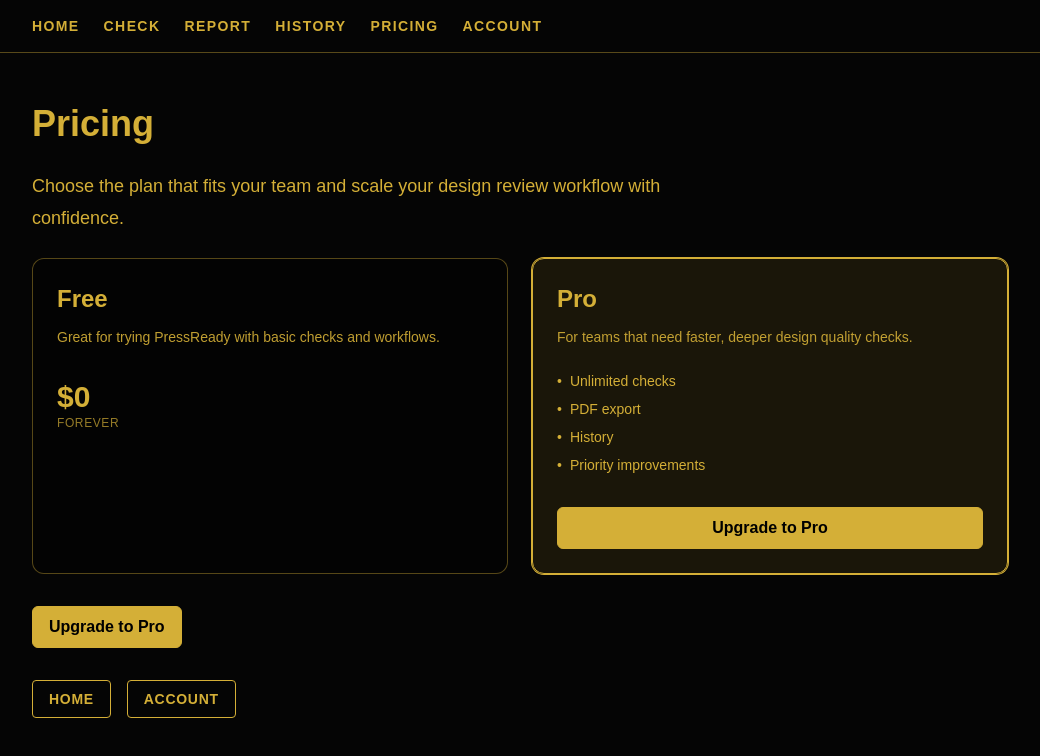
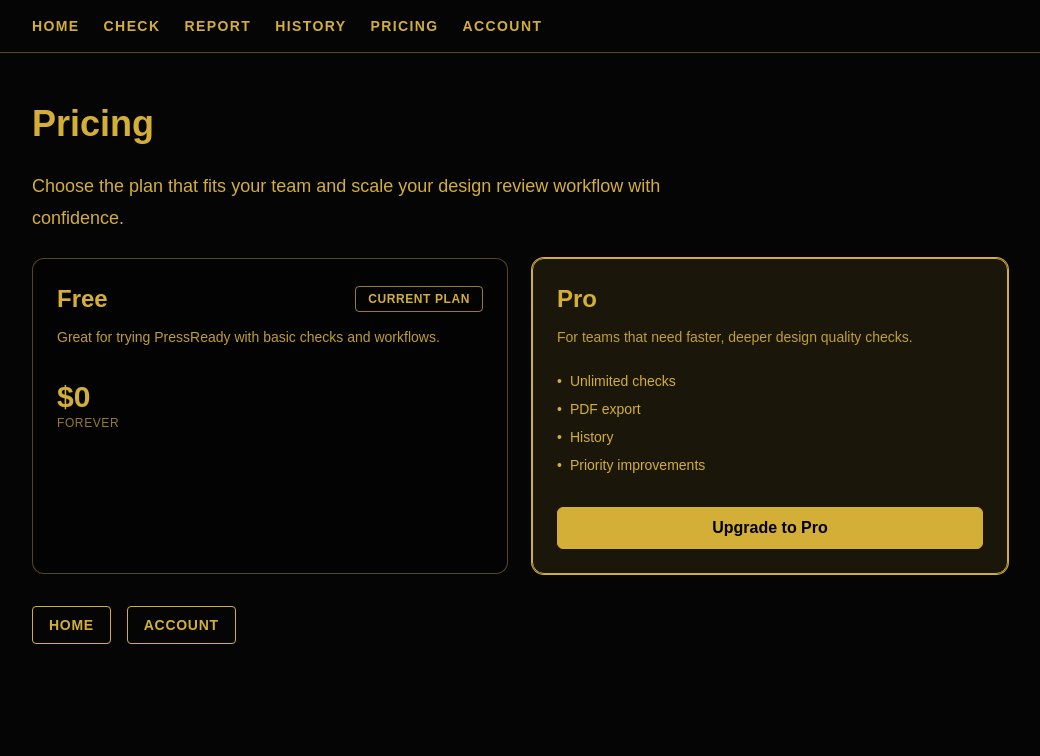
Before and after one commit to reginabaker7-lang/pressready-v2, a Next.js app in the folder app/: page /pricing in a window 1280 px wide. Shown: the top 756 px of the page, without its empty margins (120-1160 px from the left). Built offline with nearby package versions, Linux system fonts and the light colour scheme; no server answers.

Commit message:
Fix pricing page state for Pro subscribers

```diff
--- a/app/app/pricing/page.tsx
+++ b/app/app/pricing/page.tsx
@@ -1,10 +1,12 @@
 import Link from "next/link";
+
+import { getAuthFromServer } from "@/app/lib/clerk";
 import PricingClient from "@/app/pricing/pricing-client";
-import UpgradeToProButton from "@/app/pricing/upgrade-to-pro-button";
-import { getAuthFromServer } from "@/app/lib/clerk";
+import { getUserPlan } from "@/app/lib/subscription";
 
 export default async function PricingPage() {
   const { userId } = await getAuthFromServer();
+  const plan = userId ? await getUserPlan(userId) : "free";
 
   return (
     <section className="space-y-6">
@@ -13,11 +15,7 @@
         Choose the plan that fits your team and scale your design review workflow with confidence.
       </p>
 
-      <PricingClient isSignedIn={Boolean(userId)} />
-
-      <div className="pt-2">
-        <UpgradeToProButton isSignedIn={Boolean(userId)} />
-      </div>
+      <PricingClient currentPlan={plan} isSignedIn={Boolean(userId)} />
 
       <div className="flex flex-wrap gap-4 pt-2 text-sm font-semibold uppercase tracking-wider">
         <Link className="rounded border border-[var(--pressready-gold)] px-4 py-2" href="/">
--- a/app/app/pricing/pricing-client.tsx
+++ b/app/app/pricing/pricing-client.tsx
@@ -2,15 +2,19 @@
 
 import { useState } from "react";
 
+import type { PlanName } from "@/app/lib/subscription";
+
 type PricingClientProps = {
   isSignedIn: boolean;
+  currentPlan: PlanName;
 };
 
 const proFeatures = ["Unlimited checks", "PDF export", "History", "Priority improvements"];
 
-export default function PricingClient({ isSignedIn }: PricingClientProps) {
+export default function PricingClient({ isSignedIn, currentPlan }: PricingClientProps) {
   const [isLoading, setIsLoading] = useState(false);
   const isStripeConfigured = Boolean(process.env.NEXT_PUBLIC_STRIPE_PUBLISHABLE_KEY);
+  const isPro = currentPlan === "pro";
 
   const handleUpgrade = async () => {
     if (!isSignedIn) {
@@ -50,14 +54,28 @@
   return (
     <div className="grid gap-6 md:grid-cols-2">
       <article className="rounded-xl border border-[var(--pressready-gold)]/40 bg-black/40 p-6">
+        <div className="flex items-center justify-between gap-3">
           <h2 className="text-2xl font-bold">Free</h2>
+          {currentPlan === "free" ? (
+            <span className="rounded border border-[var(--pressready-gold)]/70 px-3 py-1 text-xs font-semibold uppercase tracking-wider text-[var(--pressready-gold)]">
+              Current Plan
+            </span>
+          ) : null}
+        </div>
         <p className="mt-3 text-sm opacity-90">Great for trying PressReady with basic checks and workflows.</p>
         <p className="mt-8 text-3xl font-extrabold">$0</p>
         <p className="text-xs uppercase tracking-wider opacity-70">Forever</p>
       </article>
 
       <article className="rounded-xl border border-[var(--pressready-gold)] bg-[var(--pressready-gold)]/10 p-6 shadow-[0_0_0_1px_var(--pressready-gold)]">
+        <div className="flex items-center justify-between gap-3">
           <h2 className="text-2xl font-bold">Pro</h2>
+          {isPro ? (
+            <span className="rounded border border-[var(--pressready-gold)] bg-[var(--pressready-gold)]/20 px-3 py-1 text-xs font-semibold uppercase tracking-wider text-[var(--pressready-gold)]">
+              Current Plan
+            </span>
+          ) : null}
+        </div>
         <p className="mt-3 text-sm opacity-90">For teams that need faster, deeper design quality checks.</p>
 
         <ul className="mt-6 space-y-2 text-sm">
@@ -69,6 +87,18 @@
           ))}
         </ul>
 
+        {isPro ? (
+          <div className="mt-8 space-y-3">
+            <p className="text-sm font-semibold text-[var(--pressready-gold)]">Current Plan: Pro</p>
+            <button
+              className="inline-flex w-full items-center justify-center rounded-md border border-[var(--pressready-gold)]/60 bg-[var(--pressready-gold)]/25 px-4 py-2 font-semibold text-[var(--pressready-gold)] disabled:cursor-not-allowed disabled:opacity-90"
+              disabled
+              type="button"
+            >
+              You&apos;re on Pro
+            </button>
+          </div>
+        ) : (
           <button
             className="mt-8 inline-flex w-full items-center justify-center rounded-md border border-[var(--pressready-gold)] bg-[var(--pressready-gold)] px-4 py-2 font-semibold text-black transition hover:brightness-95 disabled:cursor-not-allowed disabled:opacity-70"
             disabled={isLoading}
@@ -77,6 +107,7 @@
           >
             {isLoading ? "Starting checkout..." : "Upgrade to Pro"}
           </button>
+        )}
       </article>
     </div>
   );
```
Lines whose indentation alone changed are shown as unchanged.
